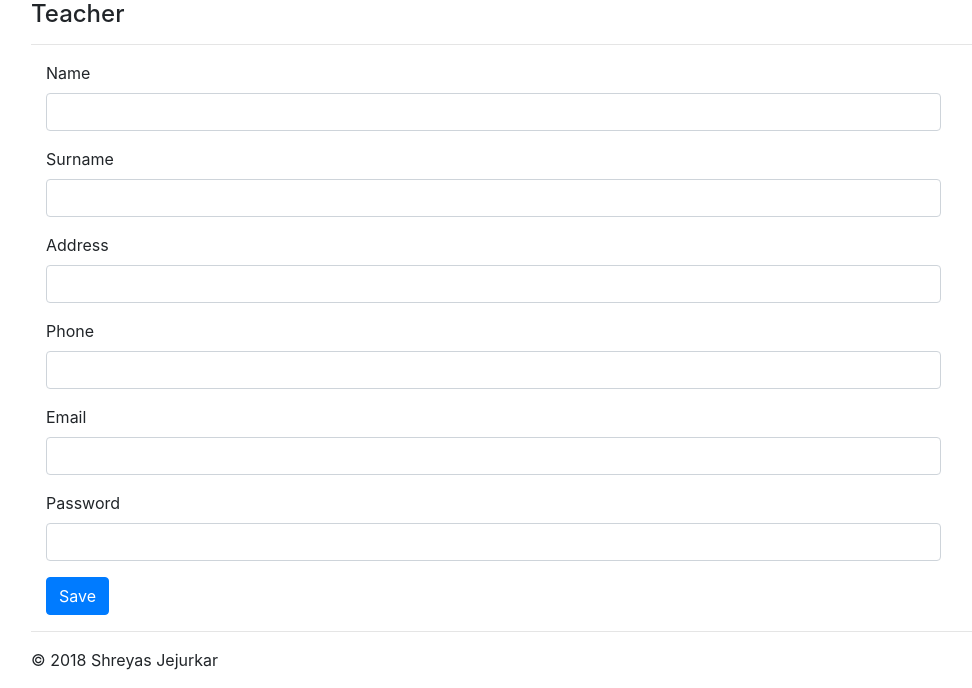
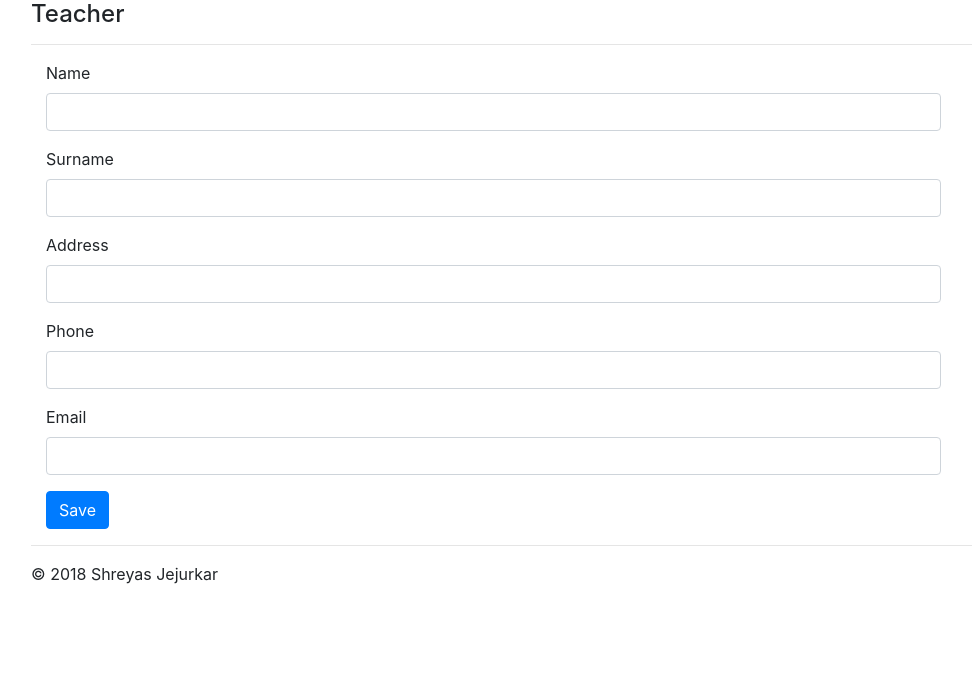
Before and after one commit to ShreyasJejurkar/AutomaticQuestionPaperGeneration, an ASP.NET MVC app: template AutomatedQuestionPaper/Areas/Admin/Views/Staff/TeacherEdit.cshtml in a window 1280 px wide. Shown: the part 176-864 px from the top of the page, without its empty margins (54-1026 px from the left). After the commit the page ends 760 px from the top, so only its background shows below. Run offline with ASP.NET Core 8 and stand-ins for ASP.NET MVC 5, Linux system fonts and the light colour scheme; the template is opened without the code that fills it, so the values that code supplies are empty; the project's own start-up code is not run, and a stand-in starts its controllers and pages; some libraries are stand-ins or nearby versions.

Commit message:
Minor refactoring

```diff
--- a/AutomatedQuestionPaper/Areas/Admin/Views/Staff/TeacherEdit.cshtml
+++ b/AutomatedQuestionPaper/Areas/Admin/Views/Staff/TeacherEdit.cshtml
@@ -36,7 +36,7 @@ else
 {
     if (Model != null)
     {
-        using (Html.BeginForm())
+        using (Html.BeginForm("StaffEditSaveChanges","Staff", FormMethod.Post))
         {
             @Html.AntiForgeryToken()
 
@@ -87,14 +87,6 @@ else
                 </div>
 
                 <div class="form-group">
-                    @Html.LabelFor(model => model.Password, htmlAttributes: new { @class = " col-md-2" })
-                    <div class="col-md-10">
-                        @Html.EditorFor(model => model.Password, new { htmlAttributes = new { @class = "form-control" } })
-                        @Html.ValidationMessageFor(model => model.Password, "", new { @class = "text-danger" })
-                    </div>
-                </div>
-
-                <div class="form-group">
                     <div class="col-md-10">
                         <input type="submit" value="Save" class="btn btn-primary" />
                     </div>
```
Also changed, not shown: AutomatedQuestionPaper/Areas/Admin/Views/Staff/DeleteTeacher.cshtml (+3 -8 lines), AutomatedQuestionPaper/Areas/Admin/Views/Staff/Index.cshtml (+14 -7 lines).
